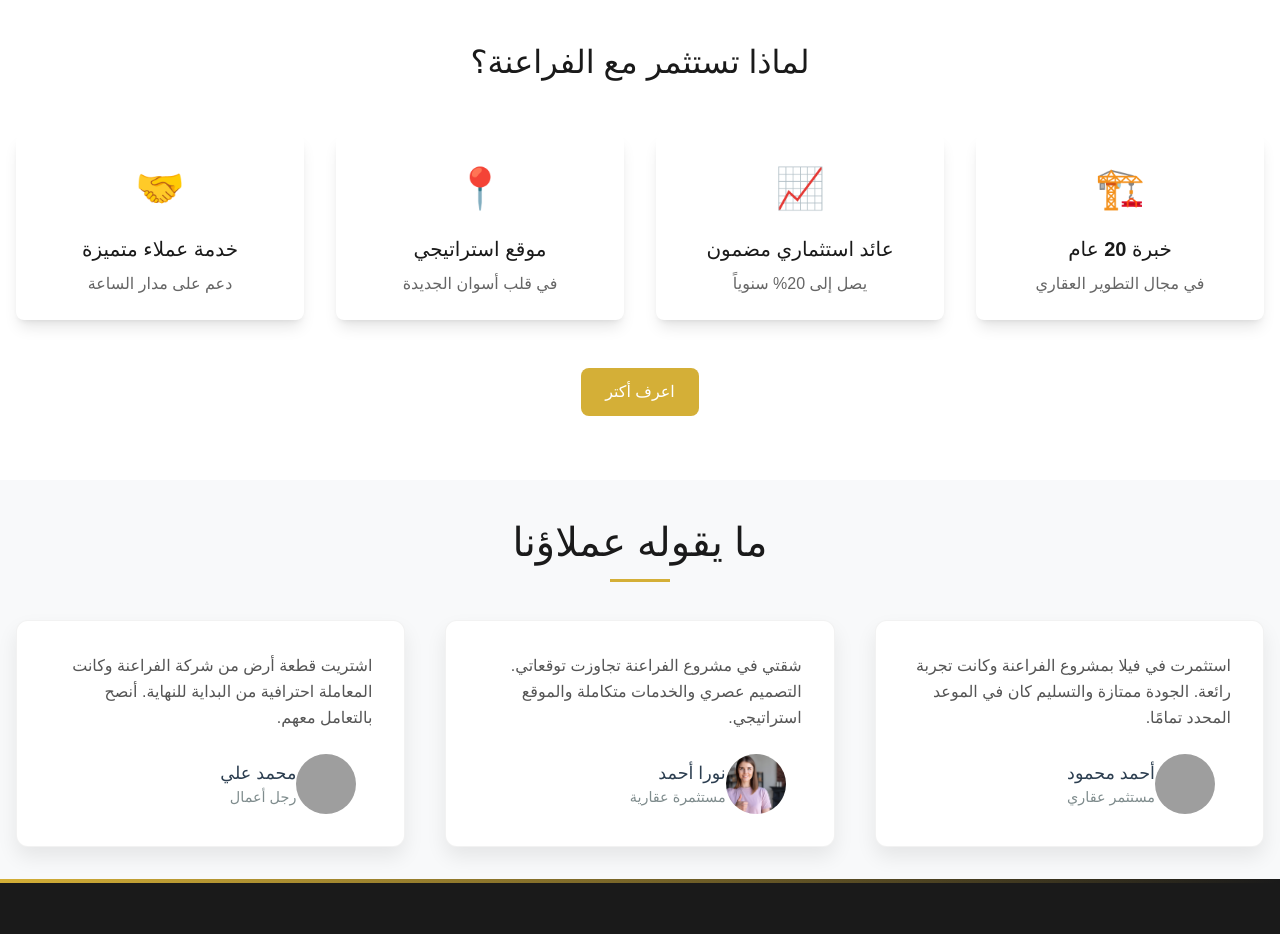
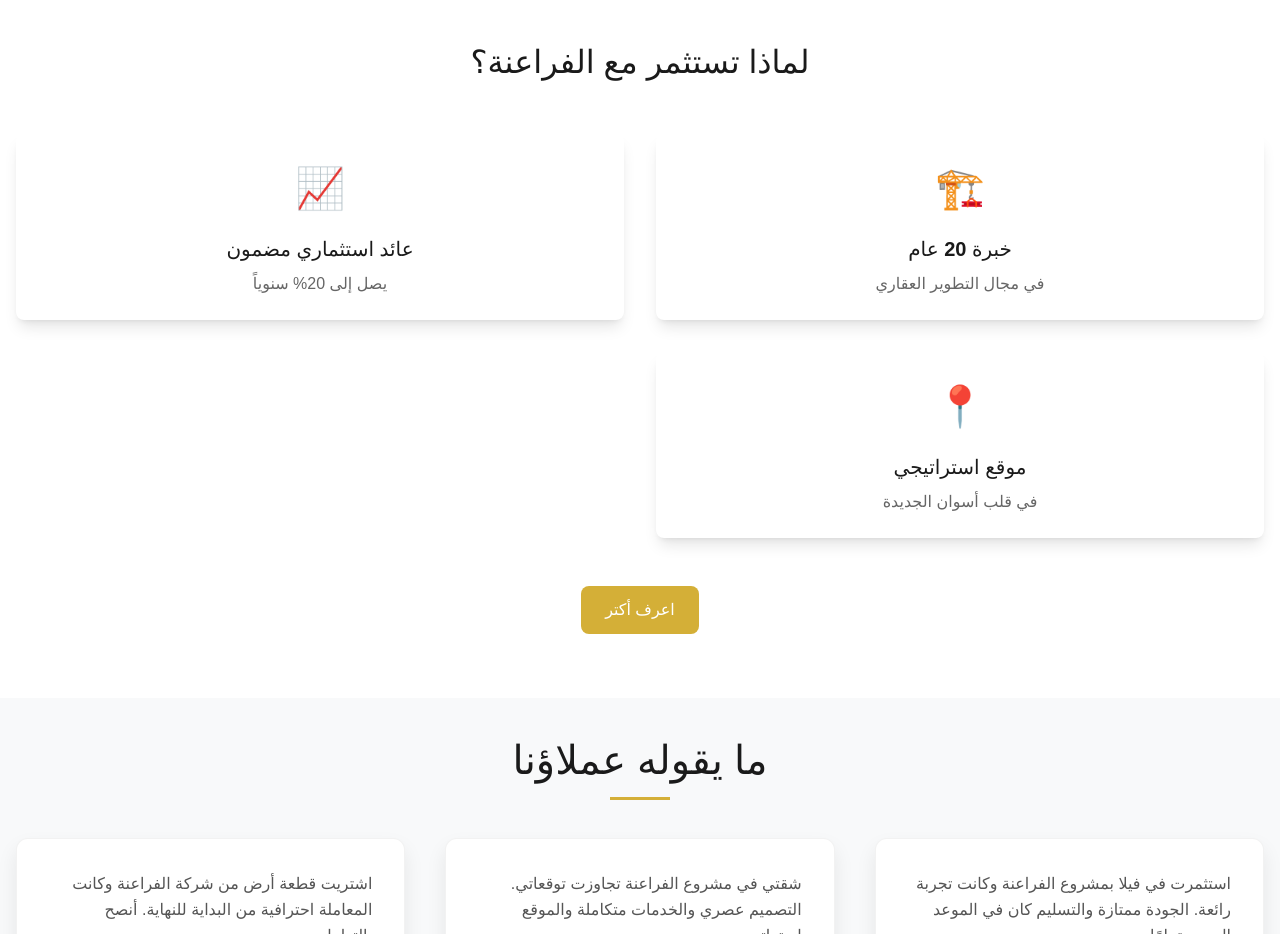
Before and after one commit to ibrahimqudry/Pharaohs, a React (Vite) app: page / in a window 1280 px wide. Shown: the part 1740-2674 px from the top of the page. Built offline with nearby package versions, Linux system fonts and the light colour scheme; grey boxes are pictures that could not be loaded.

Commit message:
why invest

```diff
--- a/src/components/Hero/Hero.jsx
+++ b/src/components/Hero/Hero.jsx
@@ -58,7 +58,7 @@ const Hero = () => {
       spaceBetween={50}
       slidesPerView={1}
       autoplay={{
-        delay: 3000,
+        delay: 5000,
         disableOnInteraction: false
       }}
       navigation={{
--- a/src/components/WhyInvest/WhyInvest.jsx
+++ b/src/components/WhyInvest/WhyInvest.jsx
@@ -17,11 +17,6 @@ function WhyInvest() {
       title: 'موقع استراتيجي',
       description: 'في قلب أسوان الجديدة'
     },
-    {
-      icon: '🤝',
-      title: 'خدمة عملاء متميزة',
-      description: 'دعم على مدار الساعة'
-    }
   ];
 
   return (
--- a/src/components/WhyInvest/WhyInvest.module.css
+++ b/src/components/WhyInvest/WhyInvest.module.css
@@ -16,7 +16,12 @@
 
 @media (min-width: 1024px) {
   .grid {
-    grid-template-columns: repeat(4, 1fr);
+    grid-template-columns: repeat(3, 1fr);
+  }
+}
+@media (min-width: 724px) {
+  .grid {
+    grid-template-columns: repeat(2, 1fr);
   }
 }
 
```
Also changed, not shown: 1 other file (tests, documents, lock files or other folders).
